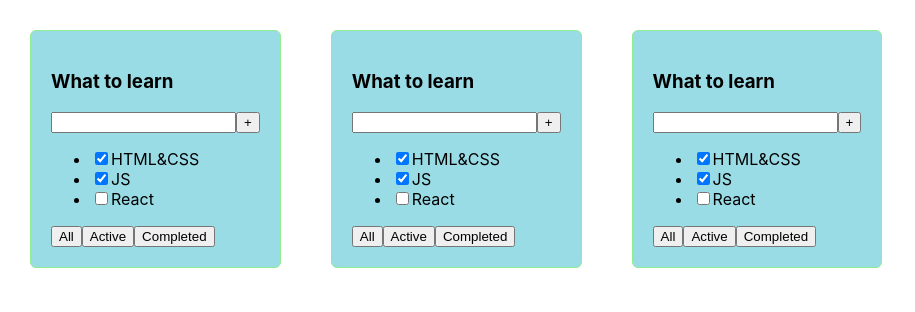
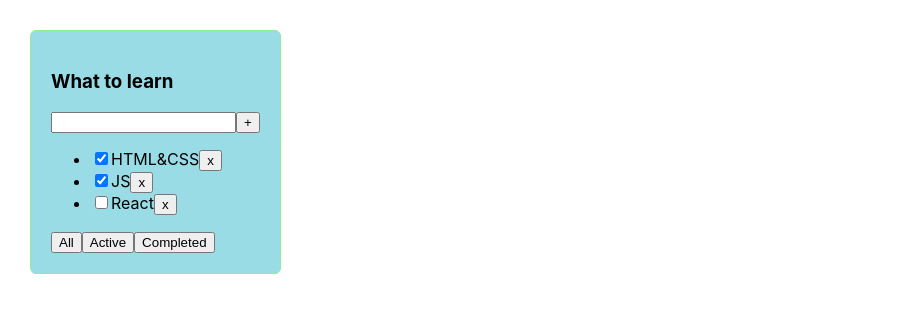
Before and after one commit to Gvatari/TodoList, a React (Create React App) app: page / in a window 1280 px wide. Shown: the top 312 px of the page, without its empty margins (0-915 px from the left). Built offline with nearby package versions, Linux system fonts and the light colour scheme.

Commit message:
filtering tasks

```diff
--- a/src/App.tsx
+++ b/src/App.tsx
@@ -1,19 +1,35 @@
+import { useState } from 'react';
 import './App.css';
 import { TasksType, Todolist } from "./Todolist";
 
-function App() {
+export type filteredTasksType = 'All' | 'Active' | 'Completed'
 
-    const tasks: Array<TasksType> = [
+const App = () => {
+
+    const [tasks, setTasks] = useState<Array<TasksType>>([
         { id: 1, isDone: true, name: 'HTML&CSS' },
         { id: 2, isDone: true, name: 'JS' },
         { id: 3, isDone: false, name: 'React' }
-    ]
+    ])
+
+    const removeTask = (id: number) => {
+        const newTasks: Array<TasksType> = tasks.filter(task => task.id !== id);
+        setTasks(newTasks);
+    }
+
+    const [filteredTasks, SetFilteredTasks] = useState<filteredTasksType>('All');
+
+    const filteringTasks: Array<TasksType> = filteredTasks === 'Active' ?
+        tasks.filter(t => !t.isDone) :
+        filteredTasks === "Completed" ?
+            tasks.filter(t => t.isDone) :
+            tasks
+
+    const changeFilterTasks = ((filteredTasks: filteredTasksType) => SetFilteredTasks(filteredTasks));
 
     return (
         <div className="App">
-            <Todolist title='What to learn' tasks={tasks} />
-            <Todolist title='What to learn' tasks={tasks} />
-            <Todolist title='What to learn' tasks={tasks} />
+            <Todolist title='What to learn' changeFilterTasks={changeFilterTasks} removeTask={removeTask} tasks={filteringTasks} />
         </div>
     );
 }
--- a/src/Todolist.tsx
+++ b/src/Todolist.tsx
@@ -3,6 +3,7 @@ import { TasksItems } from "./components/TasksItems";
 import { Title } from "./components/Title";
 import { AddTask } from "./components/AddTask";
 import { TodoListButtonGroup } from "./components/TodoListButtonGroup";
+import { filteredTasksType } from "./App";
 
 export type TasksType = {
     id: number
@@ -13,15 +14,17 @@ export type TasksType = {
 type PropsTypeTodolist = {
     title: string
     tasks: Array<TasksType>
+    removeTask: (id: number) => void
+    changeFilterTasks: (filteredTasks: filteredTasksType) => void
 }
 
-export const Todolist: FC<PropsTypeTodolist> = ({ title, tasks }) => {
+export const Todolist: FC<PropsTypeTodolist> = ({ title, tasks, removeTask, changeFilterTasks }) => {
     return (
         <div className='todoList'>
             <Title title={title} />
             <AddTask />
-            <TasksItems tasks={tasks} />
-            <TodoListButtonGroup />
+            <TasksItems removeTask={removeTask} tasks={tasks} />
+            <TodoListButtonGroup changeFilterTasks={changeFilterTasks} />
         </div>
     )
 }
--- a/src/components/Button.tsx
+++ b/src/components/Button.tsx
@@ -2,11 +2,12 @@ import { FC } from 'react';
 
 type propsTypeButton = {
     title: string
+    onClick?: () => void;
 }
 
-export const Button: FC<propsTypeButton> = ({ title }) => {
+export const Button: FC<propsTypeButton> = ({ title, onClick }) => {
     return (
-        <button>
+        <button onClick={onClick}>
             {title}
         </button>
     );
--- a/src/components/TasksItems.tsx
+++ b/src/components/TasksItems.tsx
@@ -3,22 +3,25 @@ import { TasksType } from '../Todolist';
 
 type PropsTypeTasksItems = {
     tasks: Array<TasksType>
+    removeTask: (id: number) => void
 }
 
-export const TasksItems: FC<PropsTypeTasksItems> = ({ tasks }) => {
+export const TasksItems: FC<PropsTypeTasksItems> = ({ tasks, removeTask }) => {
     return (
         <>
             {
                 tasks.length ?
                     <ul>
-                        {tasks.map((task) => {
-                            return (
-                                <li key={task.id}>
-                                    <input type="checkbox" checked={task.isDone} />
-                                    <span>{task.name}</span>
+                        {
+                            tasks.map(t =>
+                                <li key={t.id}>
+                                    <input type="checkbox" checked={t.isDone} />
+                                    <span>{t.name}</span>
+                                    <button onClick={() => { removeTask(t.id) }}>x</button>
                                 </li>
+
                             )
-                        })}
+                        }
                     </ul>
                     : <span>Task list is empty</span>
             }
--- a/src/components/TodoListButtonGroup.tsx
+++ b/src/components/TodoListButtonGroup.tsx
@@ -1,12 +1,17 @@
 import { FC } from 'react';
 import { Button } from './Button';
+import { filteredTasksType } from '../App';
 
-export const TodoListButtonGroup: FC = () => {
+type TodoListButtonGroupPropsType = {
+    changeFilterTasks: (filteredTasks: filteredTasksType) => void
+}
+
+export const TodoListButtonGroup: FC<TodoListButtonGroupPropsType> = ({changeFilterTasks}) => {
     return (
         <div>
-            <Button title='All' />
-            <Button title='Active' />
-            <Button title='Completed' />
+            <Button onClick={() => changeFilterTasks('All')} title='All' />
+            <Button onClick={() => changeFilterTasks('Active')} title='Active' />
+            <Button onClick={() => changeFilterTasks('Completed')} title='Completed' />
         </div>
     );
 };
```
